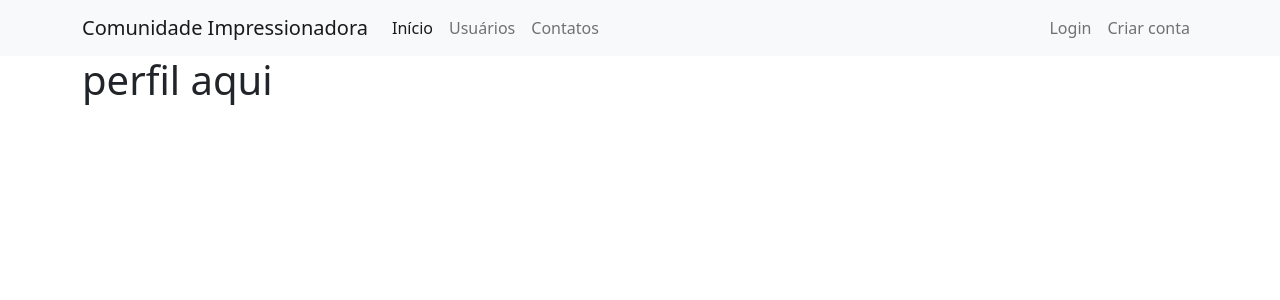
After one commit to CesarBrunoM/project, a Flask app: page /perfil in a window 1280 px wide. The commit adds this page. Shown: the top 300 px of the page. Run offline with Flask 2, Linux system fonts and the light colour scheme.

Commit message:
Funções Usuário
Inicio da configuração de usuário logado  e função logout definida.

```diff
--- a/comunidadeimpressionadora/routes.py
+++ b/comunidadeimpressionadora/routes.py
@@ -2,9 +2,10 @@ from flask import render_template, request, flash, url_for, redirect
 from comunidadeimpressionadora import app, database, bcrypt
 from comunidadeimpressionadora.forms import FormLogin, FormCriarConta
 from comunidadeimpressionadora.models import Usuarios
-from flask_login import login_user
+from flask_login import login_user, logout_user, current_user
 
 lista_usuarios = ['Bruno', 'Luana', 'Lucas', 'Divino']
+
 
 @app.route('/')
 def home():
@@ -36,7 +37,6 @@ def login():
         # sucesso no login, levando em consideração o botão clicado
 
     if form_criarconta.validate_on_submit() and 'botao_submit_criarconta' in request.form:
-
         senha_cript = bcrypt.generate_password_hash(form_criarconta.senha.data)
         usuario = Usuarios(username=form_criarconta.username.data, email=form_criarconta.email.data, senha=senha_cript)
         database.session.add(usuario)
@@ -46,3 +46,19 @@ def login():
         return redirect(url_for('home'))
         # conta criada com sucesso, levando em consideração o botão clicado
     return render_template('login.html', form_login=form_login, form_criarconta=form_criarconta)
+
+
+@app.route('/sair')
+def sair():
+    logout_user()
+    flash(f'Logout feito com sucesso', 'alert-success')
+    return redirect(url_for('home'))
+
+
+@app.route('/perfil')
+def perfil():
+    return render_template('perfil.html')
+
+@app.route('/post/criar')
+def criar_post():
+    return render_template('criarpost.html')
--- a/comunidadeimpressionadora/templates/navbar.html
+++ b/comunidadeimpressionadora/templates/navbar.html
@@ -17,12 +17,24 @@
         </li>
       </ul>
       <ul class="d-flex navbar-nav">
+        {% if current_user.is_authenticated %}
+          <li class="nav-item">
+            <a class="nav-link" href="{{ url_for('criar_post') }}">Criar post</a>
+          </li>
+          <li class="nav-item">
+            <a class="nav-link" href="{{ url_for('perfil') }}">Perfil</a>
+          </li>
+          <li class="nav-item">
+            <a class="nav-link" href="{{ url_for('sair') }}">Sair</a>
+          </li>
+        {% else %}
           <li class="nav-item">
             <a class="nav-link" href="{{ url_for('login') }}">Login</a>
           </li>
           <li class="nav-item">
             <a class="nav-link" href="{{ url_for('login') }}">Criar conta</a>
           </li>
+        {% endif %}
       </ul>
     </div>
   </div>
--- /dev/null
+++ b/comunidadeimpressionadora/templates/perfil.html
@@ -0,0 +1,10 @@
+{% extends 'base.html' %}
+
+{% block body %}
+
+<div class="container">
+    <h1>perfil aqui</h1>
+
+</div>
+
+{% endblock %}
```
Also changed, not shown: comunidadeimpressionadora/templates/criarpost.html (added, +10 -0 lines). Lines whose indentation alone changed are shown as unchanged.
